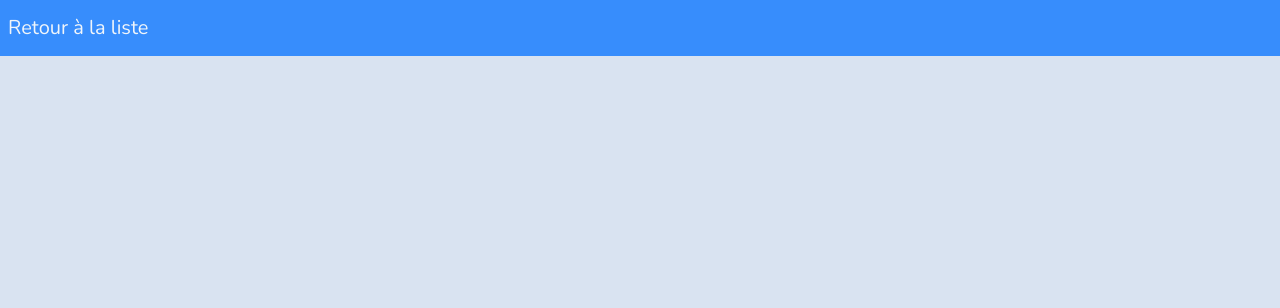
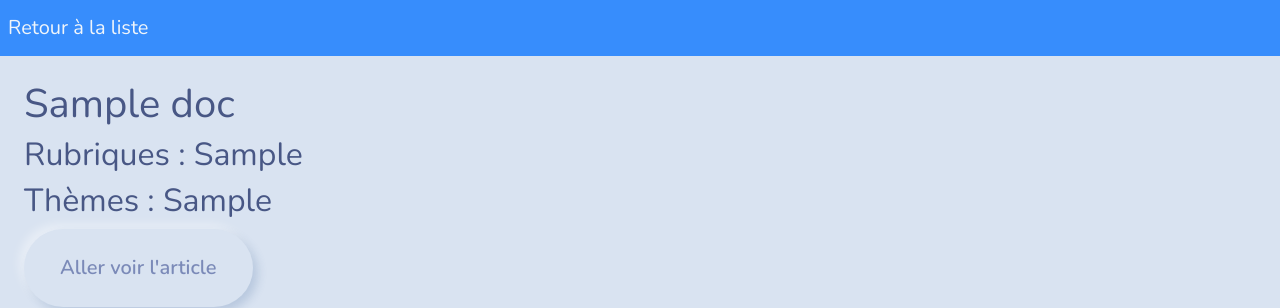
Before and after one commit to DuboisCecile/decalog-test, a PHP site: template templates/detail.twig in a window 1280 px wide. Shown: the top 308 px of the page. Run offline with PHP 8.4, Linux system fonts and the light colour scheme; the template is opened without the code that fills it: most values are stand-ins (such as "Sample title", 1, 10 or a date in 2020); data that the repository does not hold is empty; some libraries are stand-ins or nearby versions.

Commit message:
Added details in detail.twig, with link to the original article

```diff
--- a/templates/detail.twig
+++ b/templates/detail.twig
@@ -9,3 +9,23 @@
 		<a class="navbar-brand text-light" href={{folder ~ "/home/1"}}>Retour à la liste</a>
 	</nav>
 {% endblock header %}
+
+{% block content %}
+	<div class="m-4">
+		<h1>{{doc.label}}</h1>
+		<div class="h2">
+			{{'Rubrique' ~ (doc.sm_rubrique|length > 1 ? 's' : '') ~ ' : ' ~ doc.sm_rubrique|join(', ')}}
+		</div>
+		<div class="h2">
+			{{"Thème" ~ (doc.sm_theme|length > 1 ? 's' : '') ~ ' : ' ~ doc.sm_theme|join(', ')}}
+		</div>
+		<a class="text-decoration-none" href={{doc.path}} target="_blank" data-bs-toggle="tooltip" data-bs-placement="top" title="Aller sur le site d'origine">
+			<button type="button" class="btn btn-lg btn-primary">Aller voir l'article</button>
+		</a>
+		<div class="text-center my-4">
+			<img src={{doc.sm_image_url[0]}} alt={{doc.label}}/>
+		</div>
+		<p class="h4">{{doc.teaser}}</p>
+		<p class="h5">{{doc.ts_texte}}</p>
+	</div>
+{% endblock %}
```
Also changed, not shown: templates/home.twig (+2 -6 lines).
